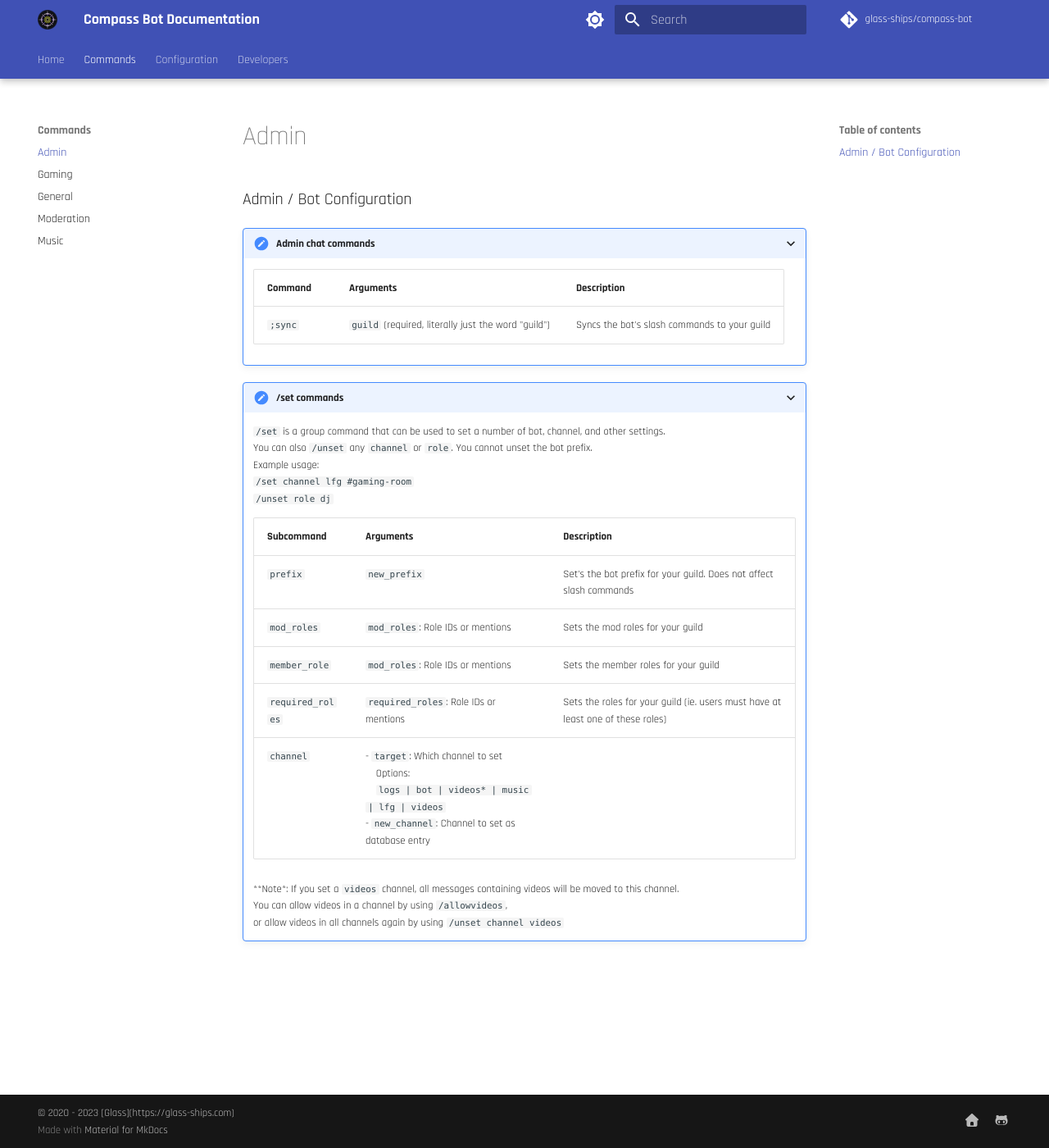
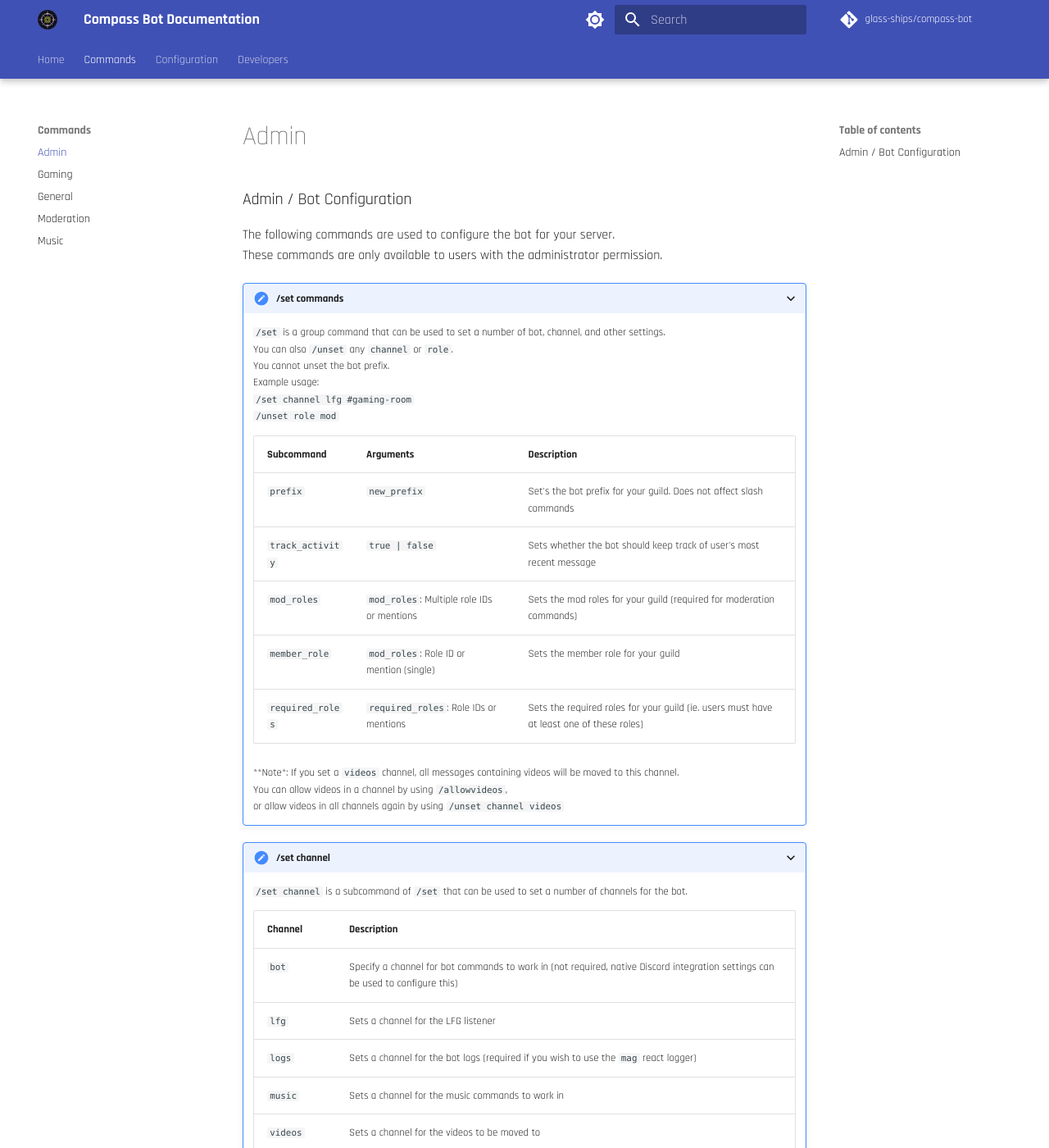
Before and after one commit to glass-ships/compass-bot, an MkDocs documentation site: the page built from docs/Commands/admin.md, in a window 1280 px wide and 1400 px high. Shown: the whole window at 82% size. Built offline with MkDocs 1.6.1 and Material for MkDocs 9.7.7, drawn with Linux system fonts in a browser that asks for light colours; some web fonts are replaced; comment, search, counter and statistics services are not loaded; some of the changed text lies outside the part shown.

Commit message:
update documentation, couple other changes

```diff
--- a/docs/Commands/admin.md
+++ b/docs/Commands/admin.md
@@ -1,23 +1,35 @@
 ### Admin / Bot Configuration
 
-???+ tldr "Admin chat commands"
-    | Command | Arguments | Description |
-    |---------|-----------|-------------|
-    | `;sync` | `guild` (required, literally just the word "guild") | Syncs the bot's slash commands to your guild |
+The following commands are used to configure the bot for your server.
+These commands are only available to users with the administrator permission.
 
 ???+ tldr "/set commands"
     `/set` is a group command that can be used to set a number of bot, channel, and other settings.
-    You can also `/unset` any `channel` or `role`. You cannot unset the bot prefix.
+    You can also `/unset` any `channel` or `role`.
+    You cannot unset the bot prefix.
     Example usage:
         `/set channel lfg #gaming-room`
-        `/unset role dj`
+        `/unset role mod`
 
     | Subcommand | Arguments | Description |
     | :--- | :--- |:--- |
     | `prefix` | `new_prefix` | Set's the bot prefix for your guild. Does not affect slash commands |
-    | `mod_roles` | `mod_roles`: Role IDs or mentions | Sets the mod roles for your guild |
-    | `member_role` | `mod_roles`: Role IDs or mentions | Sets the member roles for your guild |
-    | `required_roles` | `required_roles`: Role IDs or mentions | Sets the roles for your guild (ie. users must have at least one of these roles) |
-    | `channel` | - `target`: Which channel to set<br>&emsp;Options:<br>&emsp;`logs | bot | videos* | music | lfg | videos`<br>- `new_channel`: Channel to set as database entry |
+    | `track_activity` | `true | false` | Sets whether the bot should keep track of user's most recent message |
+    | `mod_roles` | `mod_roles`: Multiple role IDs or mentions | Sets the mod roles for your guild (required for moderation commands) |
+    | `member_role` | `mod_roles`: Role ID or mention (single) | Sets the member role for your guild |
+    | `required_roles` | `required_roles`: Role IDs or mentions | Sets the required roles for your guild (ie. users must have at least one of these roles) |
+
 
     **Note\*: If you set a `videos` channel, all messages containing videos will be moved to this channel.<br>You can allow videos in a channel by using `/allowvideos`,<br>or allow videos in all channels again by using `/unset channel videos`
+
+???+ tldr "/set channel"
+    `/set channel` is a subcommand of `/set` that can be used to set a number of channels for the bot.
+
+    | Channel | Description |
+    | :--- | :--- |
+    | `bot` | Specify a channel for bot commands to work in (not required, native Discord integration settings can be used to configure this) |
+    | `lfg` | Sets a channel for the LFG listener |
+    | `logs` | Sets a channel for the bot logs (required if you wish to use the `mag` react logger) |
+    | `music` | Sets a channel for the music commands to work in |
+    | `videos` | Sets a channel for the videos to be moved to |
+    | `welcome` | Sets a channel for the welcome messages (currently not implemented) |
```
Also changed, not shown: docs/Commands/gaming.md (+4 -2 lines), docs/Commands/general.md (+4 -4 lines), docs/Commands/moderation.md (+16 -3 lines), docs/Configuration/setup.md (+6 -2 lines), 7 other files.
